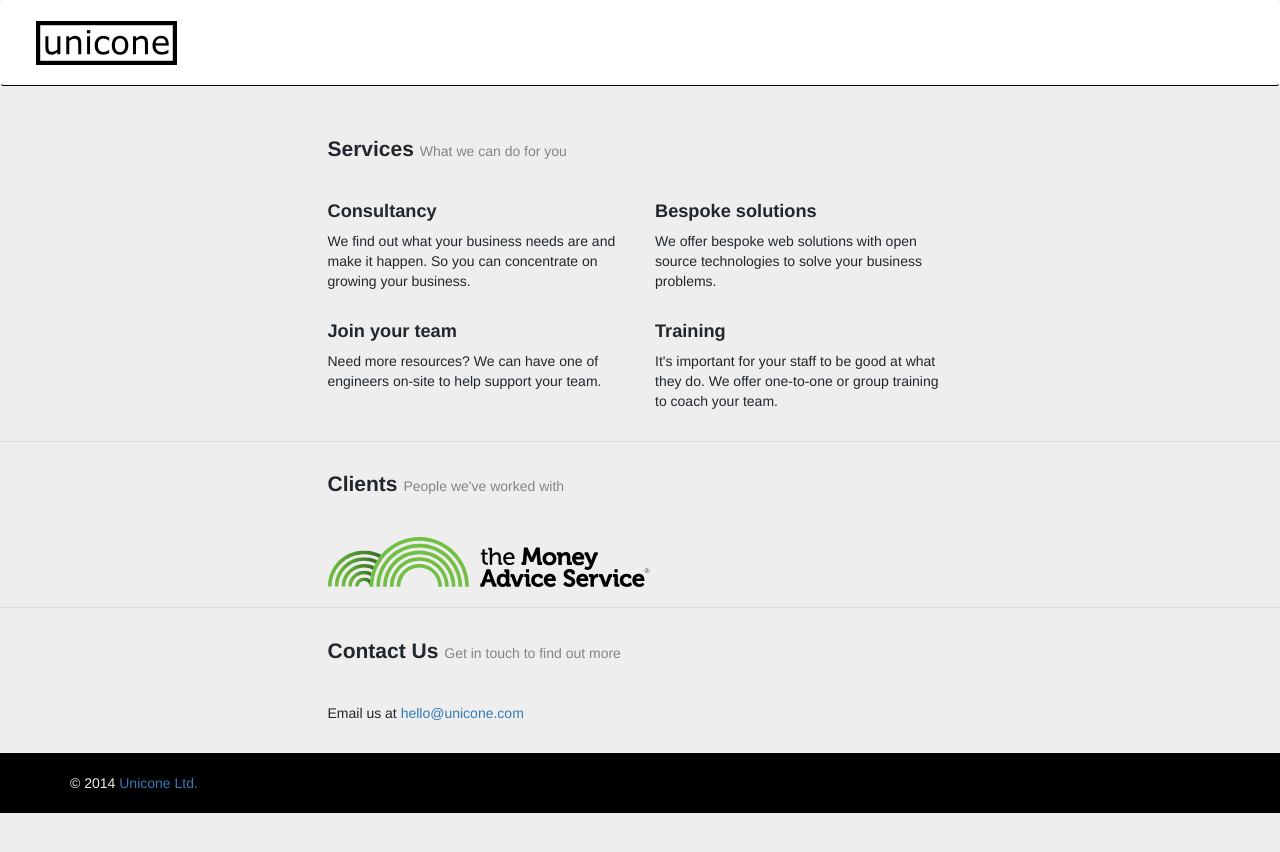
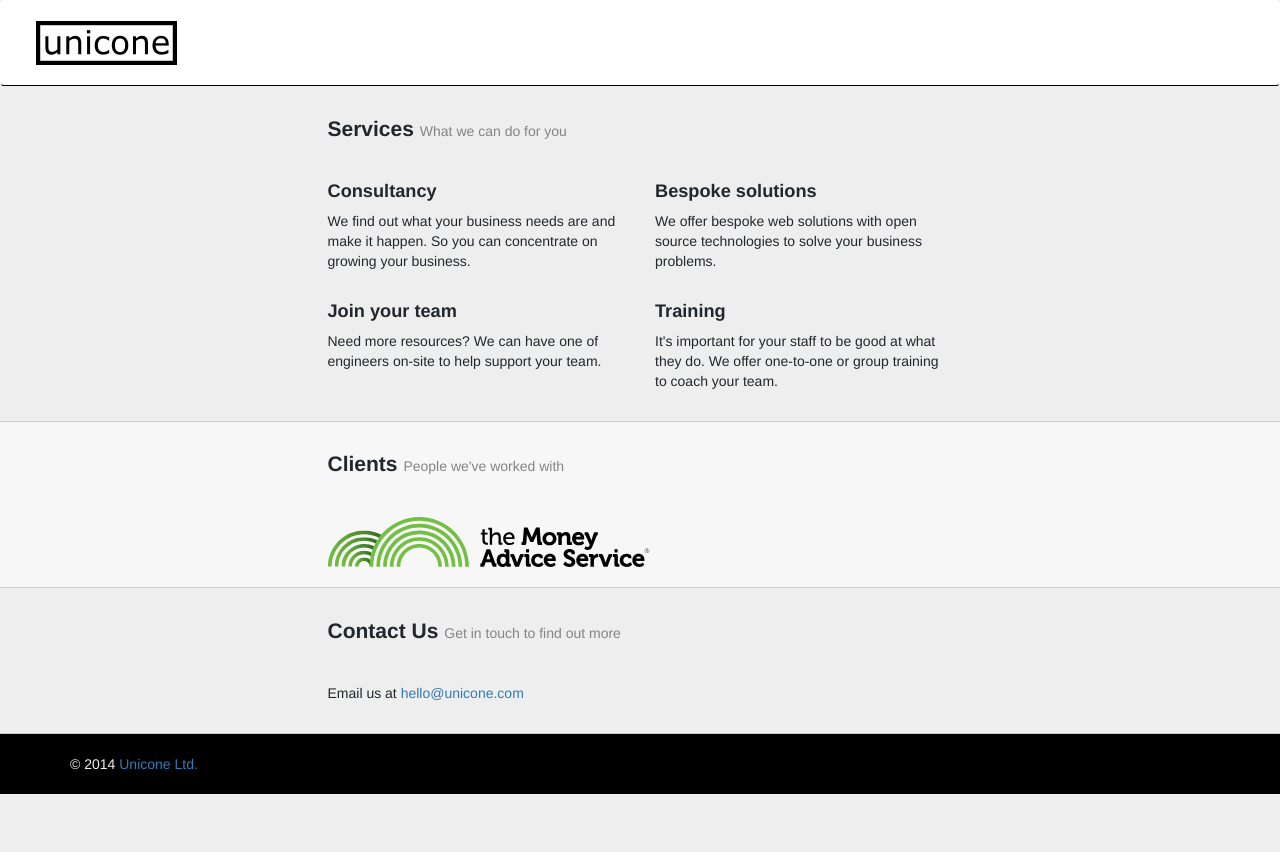
Before and after one commit to unicone/unicone.github.io, a Jekyll site: the page built from index.html, in a window 1280 px wide. Shown: the top 852 px of the page. Built offline with Jekyll 4.4.1, drawn with Linux system fonts in a browser that asks for light colours; nearby versions of some CDN libraries; some web fonts are replaced; Markdown is read by kramdown in place of the engine named in the settings; the list of posts is cut into pages by our own code.

Commit message:
remove index page horizontal rules

```diff
--- a/css/main.css
+++ b/css/main.css
@@ -32,7 +32,7 @@
 
 .navbar {
   border-bottom: black 1px solid;
-  margin-bottom: 40px;
+  margin-bottom: 0px;
   background-color: white;
 }
 
@@ -41,12 +41,17 @@
 }
 
 .site-footer {
-  margin-top: 20px;
   padding-top: 20px;
   padding-bottom: 20px;
   background-color: #000;
 
   color: #eee;
+}
+
+section {
+  border-bottom: #ccc 1px solid;
+  padding-top: 20px;
+  padding-bottom: 20px;
 }
 
 section.clients h2,
@@ -68,3 +73,7 @@
 .grid, .content {
   margin-top: 20px;
 }
+
+section.clients {
+  background-color: #f7f7f7;
+}
--- a/index.html
+++ b/index.html
@@ -61,8 +61,6 @@
   </div>
 </section>
 
-<hr>
-
 <section class="clients">
   <div class=".container-fluid">
     <div class="row">
@@ -84,8 +82,6 @@
   </div>
 </section>
 
-<hr>
-
 <section class="contact">
   <div class=".container-fluid">
     <div class="row">
```
